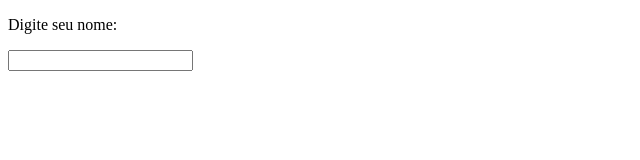
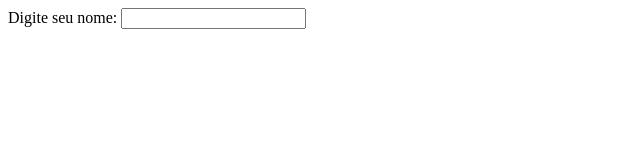
Before and after one commit to joaolucascomar/form-escola, a plain HTML site: page index.html in a window 1280 px wide. Shown: the whole page, without its empty margins (0-640 px from the left). Drawn offline with Linux system fonts and the light colour scheme.

Commit message:
add label

```diff
--- a/index.html
+++ b/index.html
@@ -7,7 +7,7 @@
 </head>
 <body>
     <form action="" method="post">
-        <p>Digite seu nome:</p>
+        <label for="nome">Digite seu nome:</label>
         <input type="text" name="nome">
     </form>
 </body>
```
